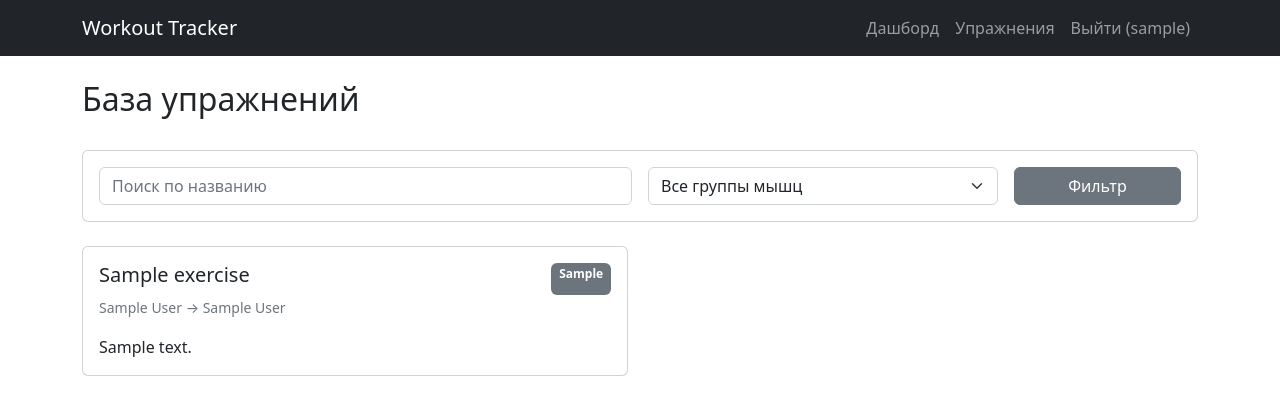
After one commit to Mandeveda/workout_tracker, a Flask app: page /exercises/ in a window 1280 px wide. The commit adds this page. Shown: the top 415 px of the page. Run offline with Flask 3, Linux system fonts and the light colour scheme; a user stored in the database is signed in; tables that the repository leaves empty hold one stand-in row (values such as "Sample post").

Commit message:
Make exercise, but no filter

```diff
--- a/app/__init__.py
+++ b/app/__init__.py
@@ -19,10 +19,10 @@ def create_app(config_class=Config):
     login_manager.init_app(app)
 
     # Регистрация blueprints (пока заглушки)
-    from app.routes import auth, main#, exercises, templates, workouts
+    from app.routes import auth, main, exercises#, templates, workouts
     app.register_blueprint(auth.bp)
     app.register_blueprint(main.bp)
-    #app.register_blueprint(exercises.bp)
+    app.register_blueprint(exercises.bp)
     #app.register_blueprint(templates.bp)
     #app.register_blueprint(workouts.bp)
 
--- a/app/routes/exercises.py
+++ b/app/routes/exercises.py
@@ -1,3 +1,115 @@
-from flask import Blueprint
+from flask import render_template, redirect, url_for, flash, request, Blueprint
+from flask_login import login_required, current_user
+from flask import jsonify  # добавьте в импорт
+from app import db
+from app.models import Exercise
+from app.forms import ExerciseForm
 
 bp = Blueprint('exercises', __name__, url_prefix='/exercises')
+
+def is_expert():
+    """Проверка, имеет ли пользователь права эксперта"""
+    return current_user.is_authenticated and current_user.role.name in ['expert', 'admin']
+
+@bp.route('/')
+@login_required
+def list_exercises():
+    """Список всех упражнений (с поиском и фильтрацией)"""
+    search = request.args.get('search', '')
+    muscle_group = request.args.get('muscle_group', '')
+
+    query = Exercise.query
+
+    if search:
+        query = query.filter(Exercise.name.ilike(f'%{search}%'))
+
+    if muscle_group:
+        query = query.join(Exercise.muscle_group).filter(MuscleGroup.name == muscle_group)
+
+    exercises = query.order_by(Exercise.name).all()
+
+    # Получаем список групп мышц для фильтра
+    from app.models import MuscleGroup
+    muscle_groups = MuscleGroup.query.order_by('display_name').all()
+
+    return render_template('exercises/list.html',
+                         exercises=exercises,
+                         search=search,
+                         muscle_group=muscle_group,
+                         muscle_groups=muscle_groups)
+
+@bp.route('/add', methods=['GET', 'POST'])
+@login_required
+def add_exercise():
+    if not is_expert():
+        flash('Доступ только для экспертов и администраторов', 'danger')
+        return redirect(url_for('main.dashboard'))
+
+    form = ExerciseForm()
+
+    if form.validate_on_submit():
+        # Проверка на дубликат
+        existing = Exercise.query.filter_by(name=form.name.data).first()
+        if existing:
+            flash('Упражнение с таким названием уже существует', 'danger')
+            return render_template('exercises/add.html', form=form)
+
+        # Создаём упражнение (обрабатываем 0 как None)
+        exercise = Exercise(
+            name=form.name.data,
+            exercise_type=form.exercise_type.data,
+            muscle_group_id=form.muscle_group_id.data if form.muscle_group_id.data != 0 else None,
+            muscle_subgroup_id=form.muscle_subgroup_id.data if form.muscle_subgroup_id.data != 0 else None,
+            description=form.description.data,
+            created_by_id=current_user.id
+        )
+
+        db.session.add(exercise)
+        db.session.commit()
+
+        flash(f'Упражнение "{exercise.name}" успешно создано!', 'success')
+        return redirect(url_for('exercises.list_exercises'))
+
+    return render_template('exercises/add.html', form=form)
+
+@bp.route('/edit/<int:id>', methods=['GET', 'POST'])
+@login_required
+def edit_exercise(id):
+    """Редактирование упражнения (только автор или админ)"""
+    exercise = Exercise.query.get_or_404(id)
+
+    # Проверка прав
+    if not (current_user.role.name in ['admin'] or exercise.created_by_id == current_user.id):
+        flash('Вы можете редактировать только свои упражнения', 'danger')
+        return redirect(url_for('exercises.list_exercises'))
+
+    form = ExerciseForm(obj=exercise)
+    if form.validate_on_submit():
+        # Проверка на дубликат (исключая текущее упражнение)
+        existing = Exercise.query.filter(Exercise.name == form.name.data, Exercise.id != id).first()
+        if existing:
+            flash('Упражнение с таким названием уже существует', 'danger')
+            return render_template('exercises/edit.html', form=form, exercise=exercise)
+
+        exercise.name = form.name.data
+        exercise.exercise_type = form.exercise_type.data
+        exercise.muscle_group = form.muscle_group.data
+        exercise.muscle_subgroup = form.muscle_subgroup.data
+        exercise.description = form.description.data
+
+        db.session.commit()
+        flash('Упражнение обновлено', 'success')
+        return redirect(url_for('exercises.list_exercises'))
+
+    return render_template('exercises/edit.html', form=form, exercise=exercise)
+
+@bp.route('/get_subgroups')
+@login_required
+def get_subgroups():
+    """Возвращает JSON со списком уточнений для выбранной группы мышц"""
+    muscle_group_id = request.args.get('muscle_group_id', type=int)
+    if muscle_group_id:
+        from app.models import MuscleSubgroup
+        subgroups = MuscleSubgroup.query.filter_by(muscle_group_id=muscle_group_id).all()
+        return jsonify([{'id': s.id, 'display_name': s.display_name} for s in subgroups])
+    return jsonify([])
--- a/app/templates/base.html
+++ b/app/templates/base.html
@@ -18,6 +18,9 @@
                     {% if current_user.is_authenticated %}
                         <li class="nav-item">
                             <a class="nav-link" href="{{ url_for('main.dashboard') }}">Дашборд</a>
+                        </li>
+                        <li class="nav-item">
+                            <a class="nav-link" href="{{ url_for('exercises.list_exercises') }}">Упражнения</a>
                         </li>
                         <li class="nav-item">
                             <a class="nav-link" href="{{ url_for('auth.logout') }}">Выйти ({{ current_user.username }})</a>
--- /dev/null
+++ b/app/templates/exercises/list.html
@@ -0,0 +1,68 @@
+{% extends "base.html" %}
+{% block title %}База упражнений{% endblock %}
+{% block content %}
+<div class="d-flex justify-content-between align-items-center mb-4">
+    <h2>База упражнений</h2>
+    {% if current_user.role.name in ['expert', 'admin'] %}
+        <a href="{{ url_for('exercises.add_exercise') }}" class="btn btn-primary">+ Добавить упражнение</a>
+    {% endif %}
+</div>
+
+<!-- Поиск и фильтры -->
+<div class="card mb-4">
+    <div class="card-body">
+        <form method="GET" class="row g-3">
+            <div class="col-md-6">
+                <input type="text" name="search" class="form-control" placeholder="Поиск по названию" value="{{ search }}">
+            </div>
+            <div class="col-md-4">
+                <select name="muscle_group" class="form-select">
+                    <option value="">Все группы мышц</option>
+                    {% for group in muscle_groups %}
+                        <option value="{{ group.name }}" {% if muscle_group == group.name %}selected{% endif %}>
+                            {{ group.display_name }}
+                        </option>
+                    {% endfor %}
+                </select>
+            </div>
+            <div class="col-md-2">
+                <button type="submit" class="btn btn-secondary w-100">Фильтр</button>
+            </div>
+        </form>
+    </div>
+</div>
+
+<!-- Список упражнений -->
+<div class="row">
+    {% for exercise in exercises %}
+        <div class="col-md-6 mb-3">
+            <div class="card">
+                <div class="card-body">
+                    <div class="d-flex justify-content-between">
+                        <h5 class="card-title">{{ exercise.name }}</h5>
+                        <span class="badge bg-secondary">{{ exercise.exercise_type }}</span>
+                    </div>
+                    {% if exercise.muscle_group %}
+                        <p class="card-text">
+                            <small class="text-muted">
+                                {{ exercise.muscle_group.display_name }}
+                                {% if exercise.muscle_subgroup %} → {{ exercise.muscle_subgroup.display_name }}{% endif %}
+                            </small>
+                        </p>
+                    {% endif %}
+                    {% if exercise.description %}
+                        <p class="card-text">{{ exercise.description[:100] }}{% if exercise.description|length > 100 %}...{% endif %}</p>
+                    {% endif %}
+                    {% if current_user.role.name in ['expert', 'admin'] and exercise.created_by_id == current_user.id %}
+                        <a href="{{ url_for('exercises.edit_exercise', id=exercise.id) }}" class="btn btn-sm btn-outline-secondary">Редактировать</a>
+                    {% endif %}
+                </div>
+            </div>
+        </div>
+    {% else %}
+        <div class="col-12">
+            <div class="alert alert-info">Упражнений не найдено</div>
+        </div>
+    {% endfor %}
+</div>
+{% endblock %}
```
Also changed, not shown: app/forms.py (+27 -1 lines), app/models.py (+21 -24 lines), app/templates/exercises/add.html (added, +81 -0 lines), init_muscle_groups.py (added, +91 -0 lines).
